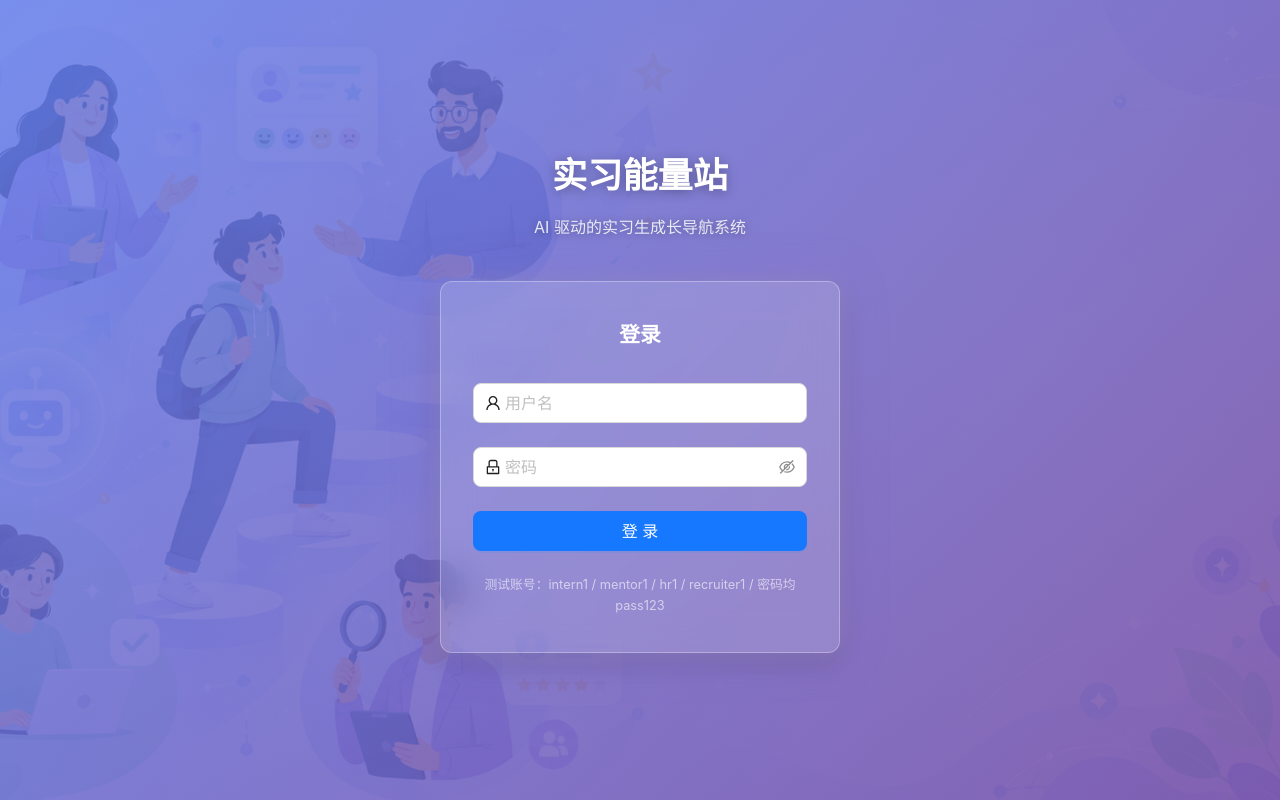
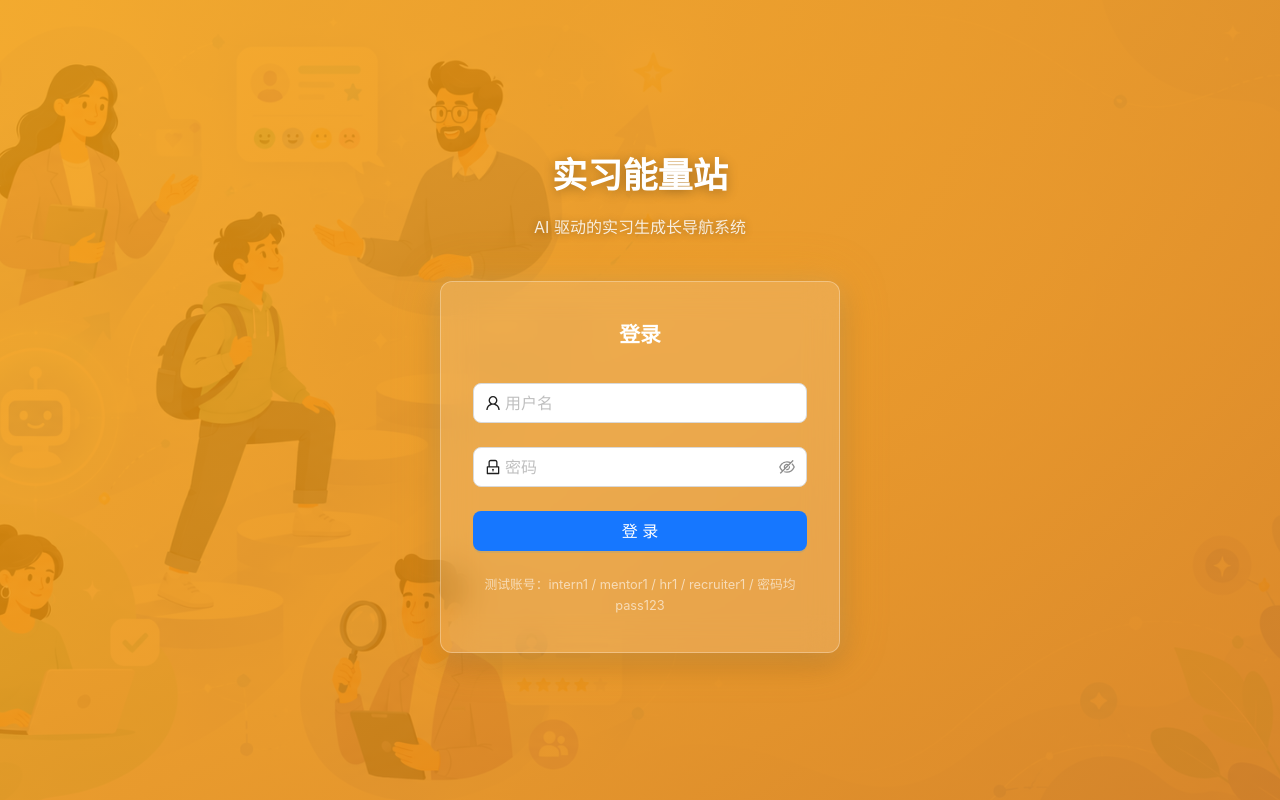
Before and after one commit to godspeedlucip/tencent_proj, a React (Vite) app in the folder frontend/: page /login in a window 1280 px wide. Built offline with nearby package versions, Linux system fonts and the light colour scheme.

Commit message:
fix: change login gradient overlay from purple to orange

```diff
--- a/frontend/src/index.css
+++ b/frontend/src/index.css
@@ -205,6 +205,6 @@ body {
   content: '';
   position: absolute;
   inset: 0;
-  background: linear-gradient(135deg, rgba(102,126,234,0.85) 0%, rgba(118,75,162,0.85) 100%);
+  background: linear-gradient(135deg, rgba(245,158,11,0.85) 0%, rgba(217,119,6,0.85) 100%);
   z-index: 1;
 }
--- a/frontend/src/pages/Login.tsx
+++ b/frontend/src/pages/Login.tsx
@@ -57,7 +57,7 @@ export default function LoginPage() {
         border: '1px solid rgba(255,255,255,0.3)',
         borderRadius: 12,
         padding: '36px 32px',
-        boxShadow: '0 0 24px rgba(255,255,255,0.15), 0 0 48px rgba(147,112,219,0.25), 0 8px 32px rgba(0,0,0,0.2)',
+        boxShadow: '0 0 24px rgba(255,255,255,0.15), 0 0 48px rgba(245,158,11,0.25), 0 8px 32px rgba(0,0,0,0.2)',
       }}>
         <h2 style={{
           textAlign: 'center',
```
